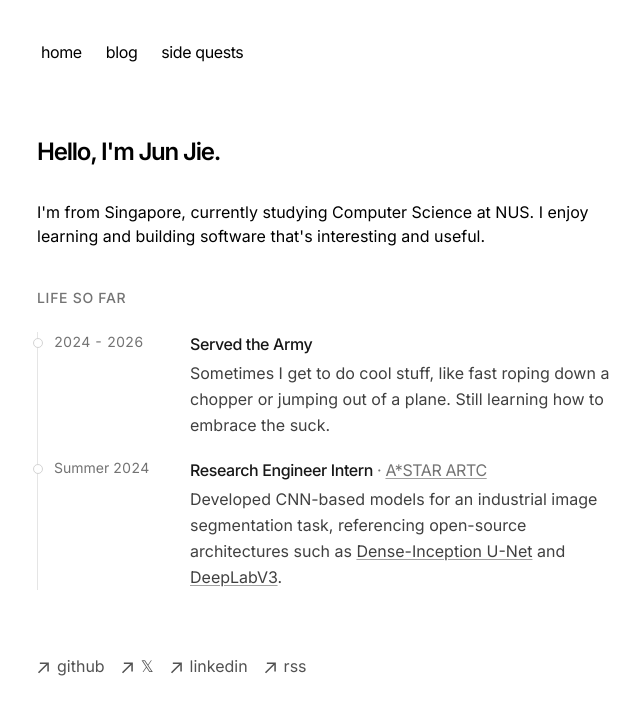
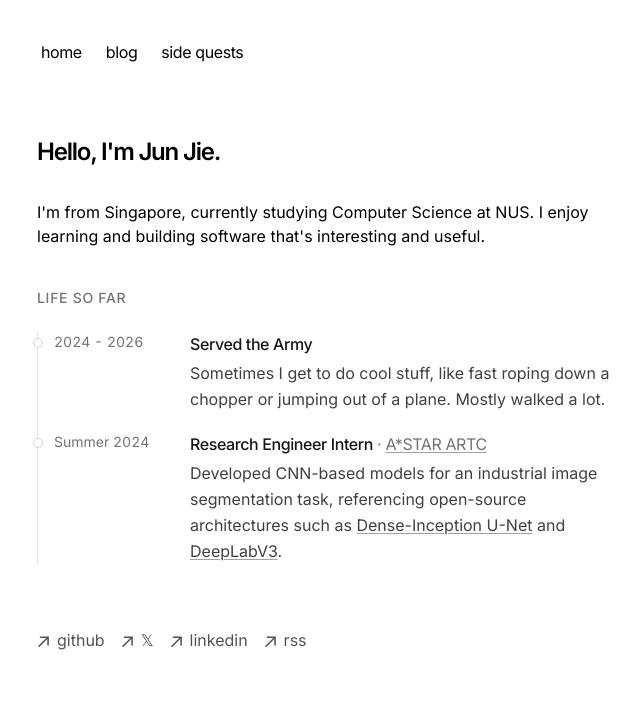
Before and after one commit to junnjiee/website, a Next.js app: page / in a window 1280 px wide. Shown: the top 714 px of the page, without its empty margins (315-955 px from the left). Built offline with nearby package versions, Linux system fonts and the light colour scheme.

Commit message:
update wording

```diff
--- a/app/components/experience.tsx
+++ b/app/components/experience.tsx
@@ -15,7 +15,7 @@ const experiences: ExperienceItem[] = [
     organisation: "",
     href: "",
     description:
-      "Sometimes I get to do cool stuff, like fast roping down a chopper or jumping out of a plane. Still learning how to embrace the suck.",
+      "Sometimes I get to do cool stuff, like fast roping down a chopper or jumping out of a plane. Mostly walked a lot.",
   },
   {
     period: "Summer 2024",
```
